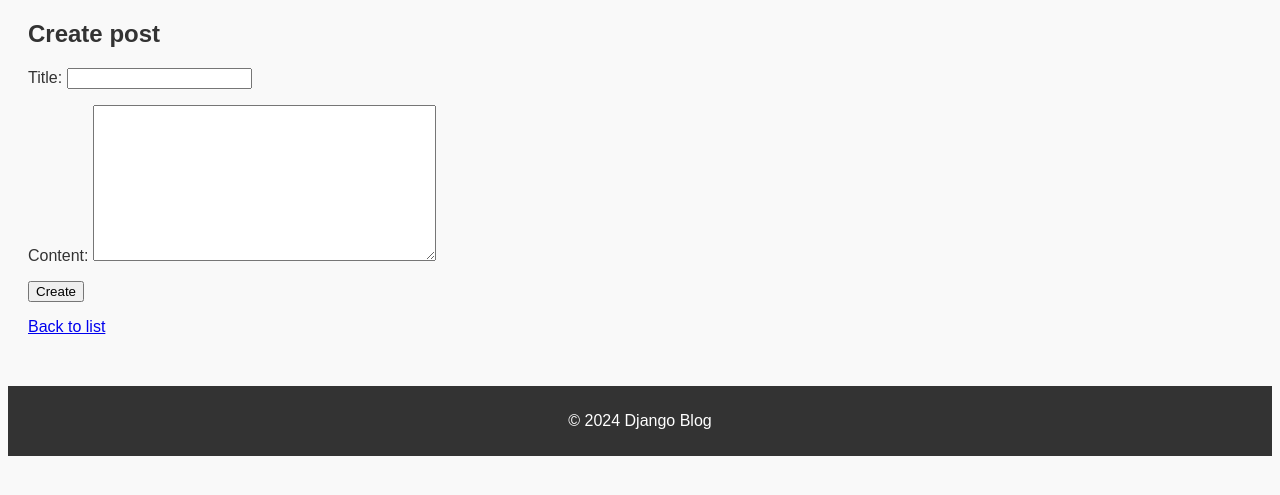
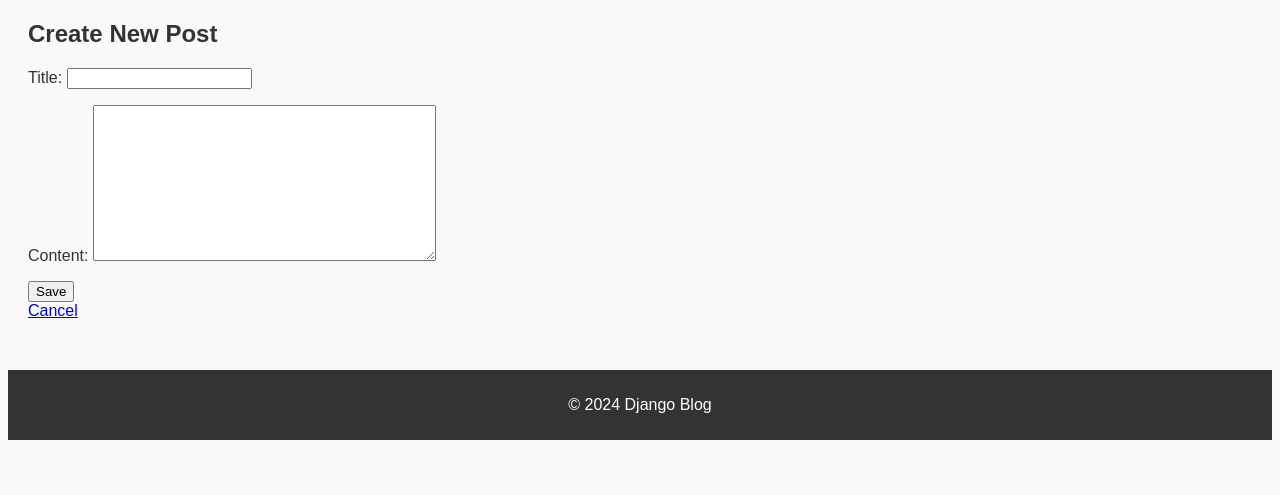
Before and after one commit to Fideldavidson/Alx_DjangoLearnLab, a Django app: page /post/new/ in a window 1280 px wide. Shown: the part 81-576 px from the top of the page. Run offline with Django 4.2, Linux system fonts and the light colour scheme; the visitor is signed in with stand-in values (Sample User, id 1).

Commit message:
Task 2: Standardized blog post templates with base.html and content blocks

```diff
--- a/django_blog/django_blog/blog/templates/blog/posts_confirm_delete.html
+++ b/django_blog/django_blog/blog/templates/blog/posts_confirm_delete.html
@@ -1,11 +1,10 @@
 {% extends "blog/base.html" %}
-{% block title %}Delete post{% endblock %}
 {% block content %}
-<h2>Delete post</h2>
+<h2>Delete Post</h2>
 <p>Are you sure you want to delete "{{ object.title }}"?</p>
 <form method="post">
   {% csrf_token %}
   <button type="submit">Yes, delete</button>
-  <a href="{% url 'post-detail' object.pk %}">Cancel</a>
 </form>
+<a href="{% url 'post-detail' object.pk %}">Cancel</a>
 {% endblock %}
--- a/django_blog/django_blog/blog/templates/blog/posts_form.html
+++ b/django_blog/django_blog/blog/templates/blog/posts_form.html
@@ -1,11 +1,10 @@
 {% extends "blog/base.html" %}
-{% block title %}{% if view.object %}Edit post{% else %}Create post{% endif %}{% endblock %}
 {% block content %}
-<h2>{% if view.object %}Edit post{% else %}Create post{% endif %}</h2>
+<h2>{% if form.instance.pk %}Edit Post{% else %}Create New Post{% endif %}</h2>
 <form method="post">
   {% csrf_token %}
   {{ form.as_p }}
-  <button type="submit">{% if view.object %}Save{% else %}Create{% endif %}</button>
+  <button type="submit">Save</button>
 </form>
-<p><a href="{% url 'post-list' %}">Back to list</a></p>
+<a href="{% url 'post-list' %}">Cancel</a>
 {% endblock %}
```
Also changed, not shown: django_blog/django_blog/blog/templates/blog/posts_detail.html (+5 -8 lines), django_blog/django_blog/blog/templates/blog/posts_list.html (+6 -3 lines).
